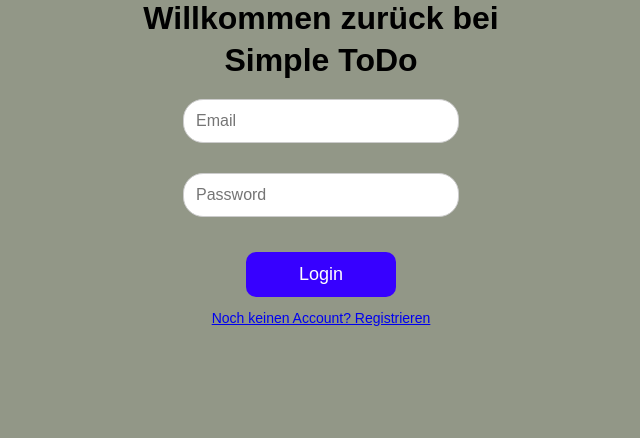
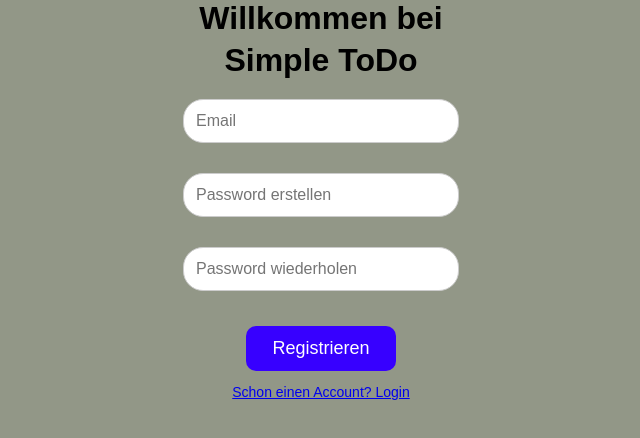
Before and after one commit to ilahimohamed7-ui/ToDo-App, a React (Vite) app in the folder ToDo-App/: page /register in a window 1280 px wide. Shown: the top 438 px of the page, without its empty margins (319-959 px from the left). Built offline with nearby package versions, Linux system fonts and the light colour scheme.

Commit message:
Register page with routing

```diff
--- a/ToDo-App/src/App.jsx
+++ b/ToDo-App/src/App.jsx
@@ -1,7 +1,14 @@
-import Login from "./pages/Login/Login";
+import { BrowserRouter, Routes, Route } from "react-router-dom";
+import Login from "./pages/Login/Login.jsx";
+import Register from "./pages/Register/Register.jsx";
 
-function App() {
-  return <Login />;
+export default function App() {
+  return (
+    <BrowserRouter>
+      <Routes>
+        <Route path="/" element={<Login />} />
+        <Route path="/register" element={<Register />} />
+      </Routes>
+    </BrowserRouter>
+  );
 }
-
-export default App;
--- a/ToDo-App/src/pages/Login/Login.jsx
+++ b/ToDo-App/src/pages/Login/Login.jsx
@@ -1,3 +1,4 @@
+import { Link } from "react-router-dom";
 import "./Login.css";
 
 export default function Login() {
@@ -12,7 +13,7 @@ export default function Login() {
       <button className="login-button">Login</button>
 
       <div className="register-link">
-        <a href="/register">Noch keinen Account? Registrieren</a>
+        <Link to="/register">Noch keinen Account? Registrieren</Link>
       </div>
     </div>
   );
--- a/ToDo-App/src/pages/Register/Register.css
+++ b/ToDo-App/src/pages/Register/Register.css
@@ -0,0 +1,69 @@
+/* Body – Hintergrund und volle Größe */
+body {
+  margin: 0;
+  padding: 0;
+  font-family: sans-serif;
+  background-color: rgb(146, 151, 135);
+  height: 100vh;
+  width: 100vw;
+}
+
+/* Wrapper für alles – zentriert */
+.login-wrapper {
+  position: relative;
+  width: 100%;
+  max-width: 500px;
+  margin: 0 auto;       /* horizontal zentriert */
+  top: 20%;             /* Abstand von oben */
+  display: flex;
+  flex-direction: column;
+  gap: 0;               /* keine automatische Lücke */
+  align-items: center;
+}
+
+/* Überschrift obere Zeile */
+.login-title {
+  font-size: 32px;
+  color: #000000;
+  margin: 0 0 5px 0;   /* nur 5px Abstand nach unten */
+  text-align: center;
+}
+
+/* Überschrift untere Zeile */
+.login-title-simple {
+  font-size: 32px;
+  color: #000000;
+  margin: 0 0 20px 0;  /* 20px Abstand zu den Inputs */
+  text-align: center;
+}
+
+/* Input-Felder */
+.input-field {
+  width: 50%;
+  padding: 12px;
+  font-size: 16px;
+  border-radius: 20px;
+  border: 1px solid #ccc;
+  margin-bottom: 30px; /* Abstand zwischen Inputs */
+}
+
+/* Button */
+.login-button {
+  width: 150px;
+  padding: 12px;
+  font-size: 18px;
+  border: none;
+  border-radius: 10px;
+  background-color: #3700ff;
+  color: white;
+  cursor: pointer;
+  align-self: center;
+  margin: 5px 0;       /* Abstand über und unter Button */
+}
+
+/* Register-Link */
+.register-link {
+  font-size: 14px;
+  text-align: center;
+  margin-top: 8px;      /* Abstand zum Button */
+}
--- a/ToDo-App/src/pages/Register/Register.jsx
+++ b/ToDo-App/src/pages/Register/Register.jsx
@@ -0,0 +1,29 @@
+import { Link } from "react-router-dom";
+import "./Register.css";
+
+export default function Register() {
+  return (
+    <div className="login-wrapper">
+      <h1 className="login-title">Willkommen bei</h1>
+      <h1 className="login-title-simple">Simple ToDo</h1>
+
+      <input type="text" placeholder="Email" className="input-field" />
+      <input
+        type="password"
+        placeholder="Password erstellen"
+        className="input-field"
+      />
+      <input
+        type="password"
+        placeholder="Password wiederholen"
+        className="input-field"
+      />
+
+      <button className="login-button">Registrieren</button>
+
+      <div className="register-link">
+        <Link to="/">Schon einen Account? Login</Link>
+      </div>
+    </div>
+  );
+}
```
